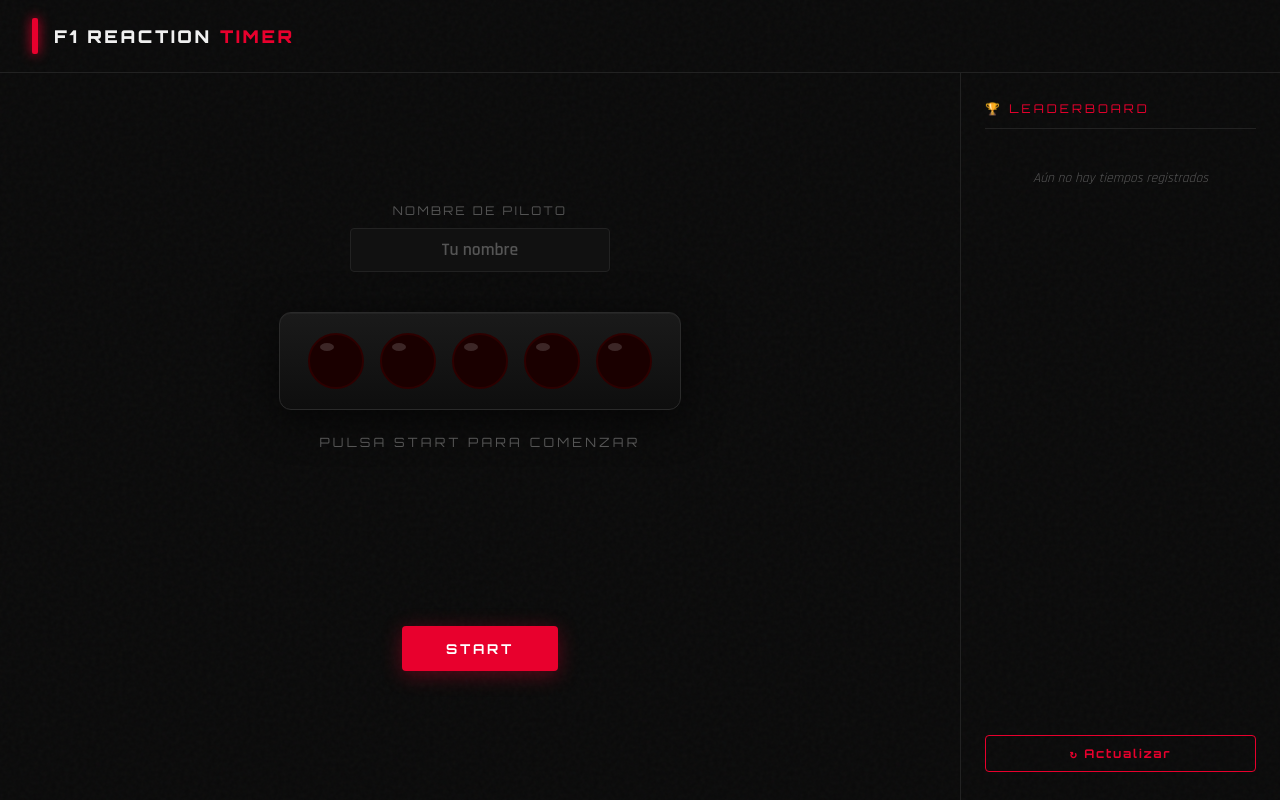
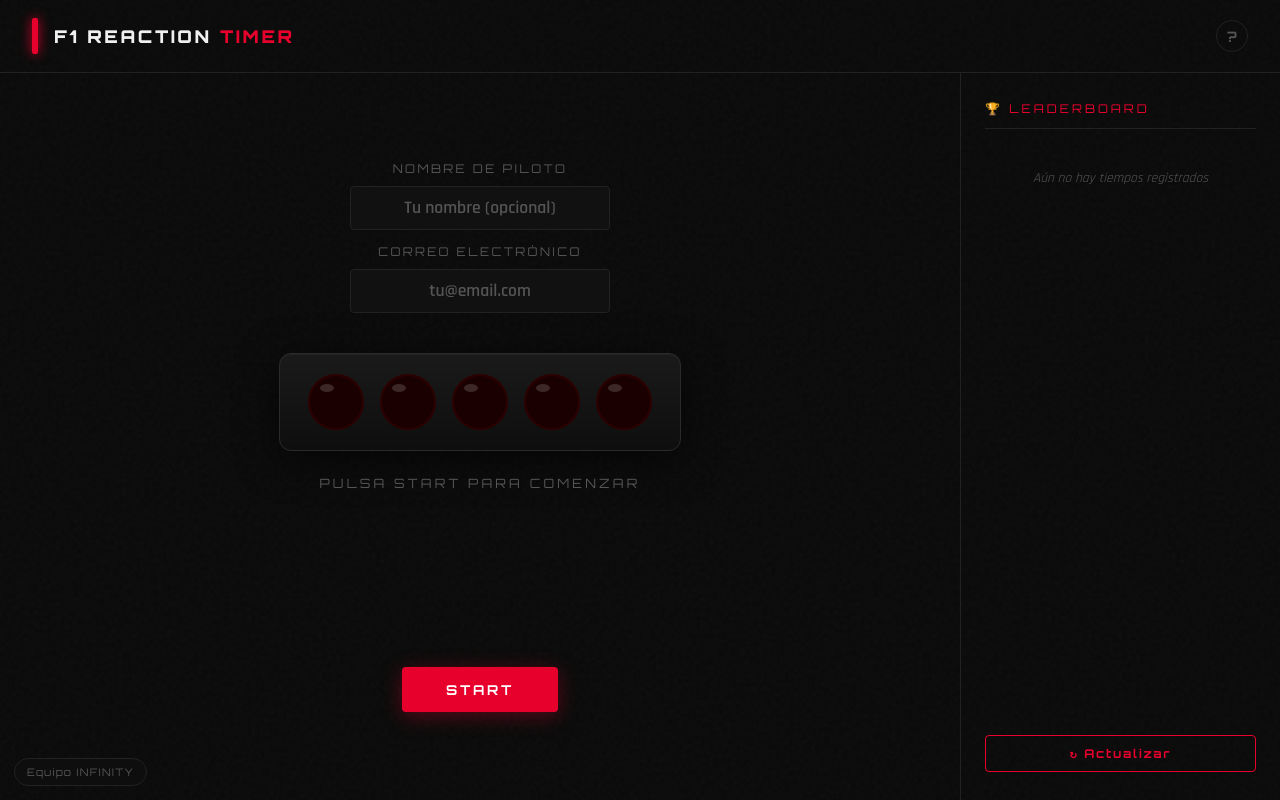
Before and after one commit to Drylson/STEM-RACING-Reaction-Timer, a Flask app: page / in a window 1280 px wide. Run offline with Flask 3, Linux system fonts and the light colour scheme; data that the repository does not hold is empty; some libraries are stand-ins or nearby versions.

Commit message:
Implement rules modal and team badge features
Add rules modal and team badge to index.html

```diff
--- a/templates/index.html
+++ b/templates/index.html
@@ -279,6 +279,90 @@
     .main-panel { gap: 28px; padding: 28px 16px; }
     .btn-start { padding: 18px 52px; font-size: 1rem; }
   }
+
+  /* ── Rules button & modal ── */
+  .btn-rules {
+    margin-left: auto;
+    width: 32px; height: 32px;
+    border-radius: 50%;
+    border: 1px solid var(--border);
+    background: transparent;
+    color: var(--muted);
+    font-family: 'Orbitron', monospace;
+    font-size: 0.9rem;
+    font-weight: 700;
+    cursor: pointer;
+    transition: border-color .15s, color .15s;
+  }
+  .btn-rules:hover { border-color: var(--red); color: var(--red); }
+
+  .rules-overlay {
+    position: fixed; inset: 0;
+    background: rgba(0,0,0,0.7);
+    display: none;
+    align-items: center;
+    justify-content: center;
+    z-index: 200;
+    padding: 20px;
+  }
+  .rules-overlay.show { display: flex; }
+  .rules-card {
+    background: var(--card);
+    border: 1px solid var(--border);
+    border-radius: 8px;
+    padding: 28px 32px;
+    max-width: 460px;
+    width: 100%;
+    display: flex;
+    flex-direction: column;
+    gap: 18px;
+    box-shadow: 0 12px 60px rgba(0,0,0,0.6);
+  }
+  .rules-title {
+    font-family: 'Orbitron', monospace;
+    font-size: 0.85rem;
+    letter-spacing: 0.2em;
+    color: var(--red);
+  }
+  .rules-body {
+    font-size: 0.98rem;
+    line-height: 1.7;
+    color: var(--text);
+    white-space: pre-line;
+  }
+
+  /* ── Team corner badge ── */
+  .team-badge {
+    position: fixed;
+    bottom: 14px;
+    left: 14px;
+    display: flex;
+    align-items: center;
+    gap: 8px;
+    padding: 6px 12px;
+    background: rgba(17,17,17,0.7);
+    border: 1px solid var(--border);
+    border-radius: 20px;
+    font-family: 'Orbitron', monospace;
+    font-size: 0.65rem;
+    letter-spacing: 0.12em;
+    color: var(--muted);
+    z-index: 40;
+    backdrop-filter: blur(4px);
+    pointer-events: none;
+    text-decoration: none;
+  }
+  .team-badge.has-link { pointer-events: auto; cursor: pointer; }
+  .team-badge #teamVideo {
+    display: none;
+    width: 22px; height: 22px;
+    border-radius: 50%;
+    object-fit: cover;
+  }
+  .team-badge #teamVideo.show { display: block; }
+  @media (max-width: 768px) {
+    .team-badge { bottom: 10px; left: 10px; font-size: 0.6rem; padding: 5px 10px; }
+  }
 </style>
 </head>
 <body>
@@ -289,13 +373,35 @@
   <div class="logo-stripe"></div>
   <img id="logoImg" src="" alt="">
   <div class="logo-text" id="logoText">F1 <span>REACTION</span> TIMER</div>
+  <button class="btn-rules" id="btnRules" title="Cómo jugar">?</button>
 </header>
+
+<!-- Rules modal -->
+<div class="rules-overlay" id="rulesOverlay">
+  <div class="rules-card">
+    <div class="rules-title">📋 CÓMO JUGAR</div>
+    <div class="rules-body" id="rulesBody">1. Escribe tu nombre y tu correo electrónico antes de pulsar START.
+2. Espera a que se enciendan las 5 luces rojas y luego se apaguen — ¡ahí debes reaccionar!
+3. Si reaccionas antes de que se apaguen, es salida en falso (penalización).
+4. Tu mejor tiempo aparecerá en el leaderboard.
+5. El correo solo se usa para avisar al ganador del premio — no se muestra públicamente.</div>
+    <button class="btn-save" id="btnCloseRules">Entendido</button>
+  </div>
+</div>
+
+<!-- Team corner badge -->
+<div class="team-badge" id="teamBadge">
+  <video id="teamVideo" autoplay loop muted playsinline></video>
+  <span id="teamBadgeText">Equipo INFINITY</span>
+</div>
 
 <div class="layout">
   <div class="main-panel">
     <div class="username-box">
       <label>Nombre de piloto</label>
-      <input type="text" id="username" placeholder="Tu nombre" maxlength="20" autocomplete="off">
+      <input type="text" id="username" placeholder="Tu nombre (opcional)" maxlength="20" autocomplete="off">
+      <label style="margin-top:14px">Correo electrónico</label>
+      <input type="email" id="email" placeholder="tu@email.com" maxlength="100" autocomplete="off">
     </div>
     <div class="lights-panel">
       <div class="lights-housing">
@@ -383,6 +489,24 @@ function applyConfig() {
     img.src = siteConfig.logo_url;
     img.style.display = 'block';
   }
+  if (siteConfig.rules_text) {
+    document.getElementById('rulesBody').textContent = siteConfig.rules_text;
+  }
+  if (siteConfig.team_badge_text) {
+    document.getElementById('teamBadgeText').textContent = siteConfig.team_badge_text;
+  }
+  if (siteConfig.team_video_url) {
+    var vid = document.getElementById('teamVideo');
+    vid.src = siteConfig.team_video_url;
+    vid.classList.add('show');
+  }
+  var badge = document.getElementById('teamBadge');
+  if (siteConfig.team_badge_link) {
+    badge.classList.add('has-link');
+    badge.addEventListener('click', function() {
+      window.open(siteConfig.team_badge_link, '_blank');
+    });
+  }
 }
 
 function getVerdict(ms) {
@@ -434,7 +558,7 @@ function startSequence() {
   lightTimers = delays.map(function(d, i) {
     return setTimeout(function() {
       lights[i].classList.add('on');
-      if (i === 4) setStatus('LISTOS...', 'active');
+      if (i === 4) setStatus('MOTORES AL MÁXIMO...', 'active');
     }, d);
   });
 
@@ -443,7 +567,7 @@ function startSequence() {
     resetLights();
     state     = 'waiting';
     startTime = performance.now();
-    setStatus('¡¡ YA !!', 'go');
+    setStatus('¡¡ ARRANCA !!', 'go');
     clickZone.style.display = 'block';
   }, 3000 + extraWait);
 
@@ -473,7 +597,7 @@ function falseStart() {
 
   setStatus('🚩 SALIDA EN FALSO', 'early');
   elReactionMs.innerHTML        = '—<span>ms</span>';
-  elVerdict.textContent         = 'Salida en falso, espera a que se apaguen las luces del semáforo';
+  elVerdict.textContent         = 'Salida en falso — ¡penalización!';
   elVerdict.style.color         = 'var(--red)';
   elReactionMs.style.display    = 'block';
   elReactionLabel.style.display = 'block';
@@ -513,7 +637,9 @@ function showResult(ms) {
 async function saveScore() {
   if (!lastReactionMs) return;
   var username = document.getElementById('username').value.trim();
+  var email    = document.getElementById('email').value.trim();
   if (!username) { alert('Introduce tu nombre de piloto primero.'); return; }
+  if (!email || email.indexOf('@') === -1) { alert('Introduce un correo electrónico válido.'); return; }
 
   btnSave.disabled    = true;
   btnSave.textContent = 'Guardando...';
@@ -522,17 +648,20 @@ async function saveScore() {
     var res = await fetch('/api/submit', {
       method: 'POST',
       headers: { 'Content-Type': 'application/json' },
-      body: JSON.stringify({ username: username, reaction_ms: lastReactionMs })
+      body: JSON.stringify({ username: username, email: email, reaction_ms: lastReactionMs })
     });
     if (res.ok) {
       saveOk.style.display  = 'block';
       btnSave.style.display = 'none';
       loadLeaderboard();
     } else {
-      btnSave.textContent = 'Error al guardar';
+      var err = await res.json().catch(function(){ return {}; });
+      btnSave.textContent = err.error || 'Error al guardar';
+      btnSave.disabled = false;
     }
   } catch(e) {
     btnSave.textContent = 'Error de conexión';
+    btnSave.disabled = false;
   }
 }
 
@@ -598,6 +727,18 @@ bindTap(btnStart,  function() {
   if (state === 'idle') startSequence();
 });
 
+/* ── rules modal ── */
+var rulesOverlay = document.getElementById('rulesOverlay');
+document.getElementById('btnRules').addEventListener('click', function(){
+  rulesOverlay.classList.add('show');
+});
+document.getElementById('btnCloseRules').addEventListener('click', function(){
+  rulesOverlay.classList.remove('show');
+});
+rulesOverlay.addEventListener('click', function(e){
+  if (e.target === rulesOverlay) rulesOverlay.classList.remove('show');
+});
+
 /* ── init ── */
 loadConfig();
 loadLeaderboard();
```
